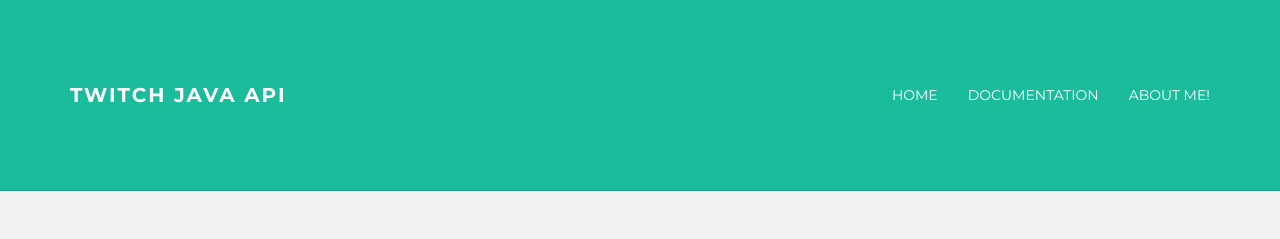
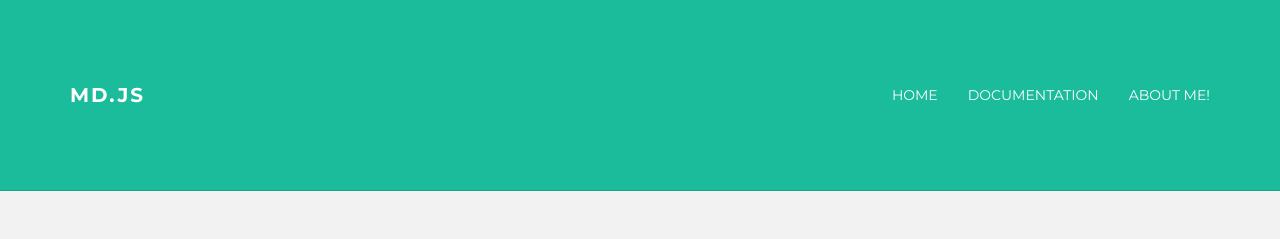
Before and after one commit to Qkyrie/md.js, a plain HTML site: page index.html in a window 1280 px wide. Shown: the top 239 px of the page. Drawn offline with nearby package versions, Linux system fonts and the light colour scheme.

Commit message:
updated title

```diff
--- a/index.html
+++ b/index.html
@@ -39,7 +39,7 @@
             <span class="icon-bar"></span>
             <span class="icon-bar"></span>
           </button>
-          <a class="navbar-brand" href="index.html">Twitch Java API</a>
+          <a class="navbar-brand" href="index.html">md.js</a>
         </div>
         <div class="navbar-collapse collapse">
           <ul class="nav navbar-nav navbar-right">
```
